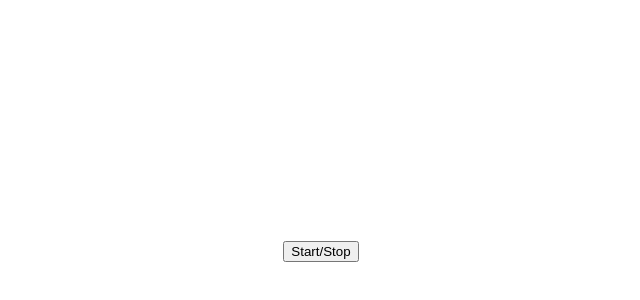
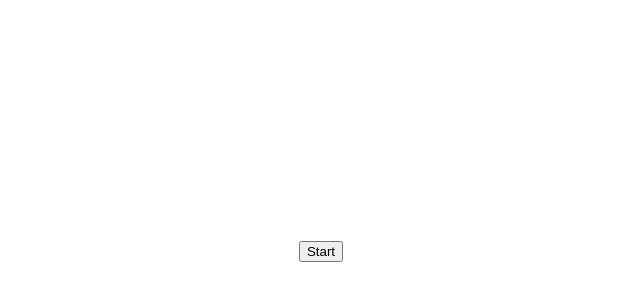
Before and after one commit to bloominstituteoftechnology/CS-Build-Week-1, a React (Create React App) app in the folder projects/life/: page / in a window 1280 px wide. Shown: the part 44-344 px from the top of the page, without its empty margins (519-1159 px from the left). Built offline with nearby package versions, Linux system fonts and the light colour scheme.

Commit message:
fixed start stop button text

```diff
--- a/projects/life/src/App.js
+++ b/projects/life/src/App.js
@@ -13,7 +13,8 @@ class LifeCanvas extends Component {
   constructor(props) {
     super(props);
     this.state = {
-      status: false,
+      isOn: false,
+      isOnButtonText: "Start"
     }
     this.frameReference = null;
 
@@ -23,11 +24,13 @@ class LifeCanvas extends Component {
 
   // start top click button
   handleStartStop = () => {
-    if (this.state.status === true) {
-      this.setState({ status: false });
+    if (this.state.isOn === true) {
+      this.setState({ isOn: false });
+      this.setState({ isOnButtonText: "Start" });
       cancelAnimationFrame(this.frameReference);
     } else {
-      this.setState({ status: true });
+      this.setState({ isOn: true });
+      this.setState({ isOnButtonText: "Stop" });
       requestAnimationFrame(() => { this.animFrame() })
     }
   }
@@ -92,8 +95,7 @@ class LifeCanvas extends Component {
     return (
       <div>
         <canvas ref="canvas" width={this.props.width} height={this.props.height} />
-        <button onClick={this.handleStartStop}> Start/Stop
-      </button>
+        <button onClick={this.handleStartStop}>{this.state.isOnButtonText}</button>
       </div>
     )
   }
```
